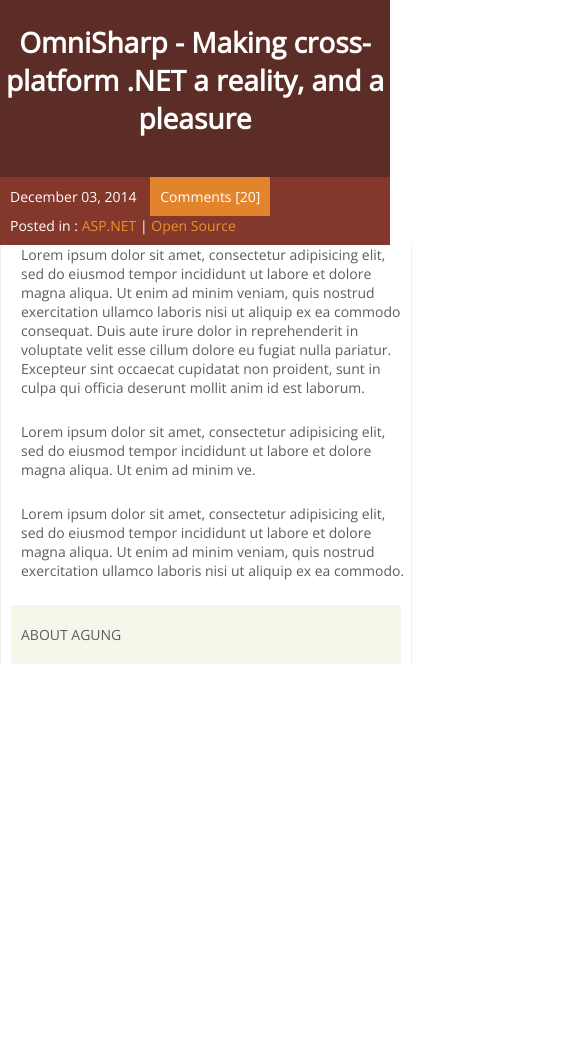
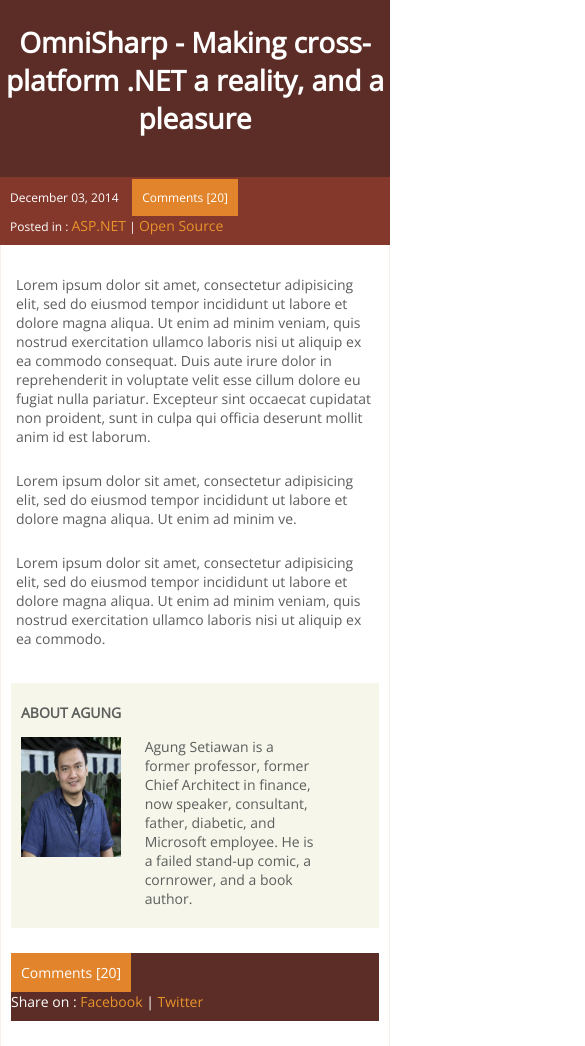
Before and after one commit to agungsetiawan/New-Blog-Template, a plain HTML site: page index.html in a window 390 px wide. Shown: the part 164-1210 px from the top of the page, 585 px wide, since content can reach past the window. Before the commit the page ends 844 px from the top, so only its background shows below. Drawn offline with nearby package versions, Linux system fonts and the light colour scheme.

Commit message:
author area, comment and share, fix horizontal scroll cause by 100% and padding (change to auto)

```diff
--- a/css/style.css
+++ b/css/style.css
@@ -43,7 +43,6 @@ p{
 	margin: 0 auto;
 	overflow: auto;
 	padding: 17px 0;
-	background : transparent url('img/bg-line.png') repeat center top
 }
 
 #my-name{
@@ -123,6 +122,7 @@ p{
 
 .inner-meta span{
 	margin-right: 10px;
+	font-size: 12px;
 }
 
 .content{
@@ -148,6 +148,37 @@ p{
 	padding: 20px 0;
 }
 
+h3.about-me{
+	margin-bottom: 15px;
+}
+
+#author-area > div{
+	display: inline-block;
+}
+
+#my-avatar{
+	width: 100px;
+	margin-right: 20px;
+}
+
+#my-line{
+	vertical-align: top;
+	width: 400px;
+}
+
+#empty-space{
+	height: 25px;
+}
+
+#comment-and-share{
+	background: #5b2d26;
+}
+
+#inner-comment-and-share{
+	width: 768px;
+	margin: 0 auto;
+	padding: 10px 0;
+}
 
 @media screen and (max-width: 1000px){
 	#my-name, #menu,#browse-by,#search,.title{
@@ -155,16 +186,28 @@ p{
 		text-align: center;
 	}
 
-	#inner-top-header,#inner-bottom-header, .inner-title, .inner-meta, .inner-content,.content{
-		width: 100%;
+	#inner-top-header,#inner-bottom-header, .inner-title, .inner-meta, .inner-content, .inner-author-area, #inner-comment-and-share{
+		width: auto;
+	}
+
+	.content{
+		width: auto;
+	}
+
+	#my-line{
+		width: 50%;
 	}
 
 	h1.title{
 		font-size: 28px;
 	}
 
-	.inner-meta,.inner-content,.content{
+	.inner-meta, .content{
 		padding: 0px 10px;
+	}
+
+	.inner-content{
+		padding: 30px 5px 10px;
 	}
 
 	.inner-author-area{
--- a/index.html
+++ b/index.html
@@ -5,6 +5,7 @@
 
 	<link rel="stylesheet" type="text/css" href="css/style.css">
 	<link href='http://fonts.googleapis.com/css?family=Open+Sans' rel='stylesheet' type='text/css'>
+
 </head>
 <body>
 
@@ -73,10 +74,44 @@
 
 			<div class="author-area">
 				<div class="inner-author-area">
-					<span class="about-me">ABOUT AGUNG</span>
+					<h3 class="about-me">ABOUT AGUNG</h3>
+
+					<div id="author-area">
+						<div id="my-avatar">
+							<img src="image/my-ava.jpg" width="100" height="120" />
+
+						</div>
+
+						<div id="my-line">
+							<span>Agung Setiawan is a former professor, former Chief Architect in finance, now speaker, consultant, father, diabetic, and Microsoft employee. He is a failed stand-up comic, a cornrower, and a book author.</span>
+
+						</div>
+					</div>
+
 				</div>
 			</div>
+
+			<div id="empty-space">
+
+			</div>
+
+			<div id="comment-and-share">
+				<div id="inner-comment-and-share">
+					<span class="comment-link"> Comments [20]</span>
+					<span id="category-tag" class="white-text">Share on : <a href="#">Facebook</a> | <a href="#">Twitter</a></span>
+				</div>
+			</div>
+
+			<div id="empty-space">
+
+			</div>
 		</div>
+
+
+
+
+
+
 	</div>
 
 	<div id="footer">
```
Also changed, not shown: image/my-ava.jpg (added).
